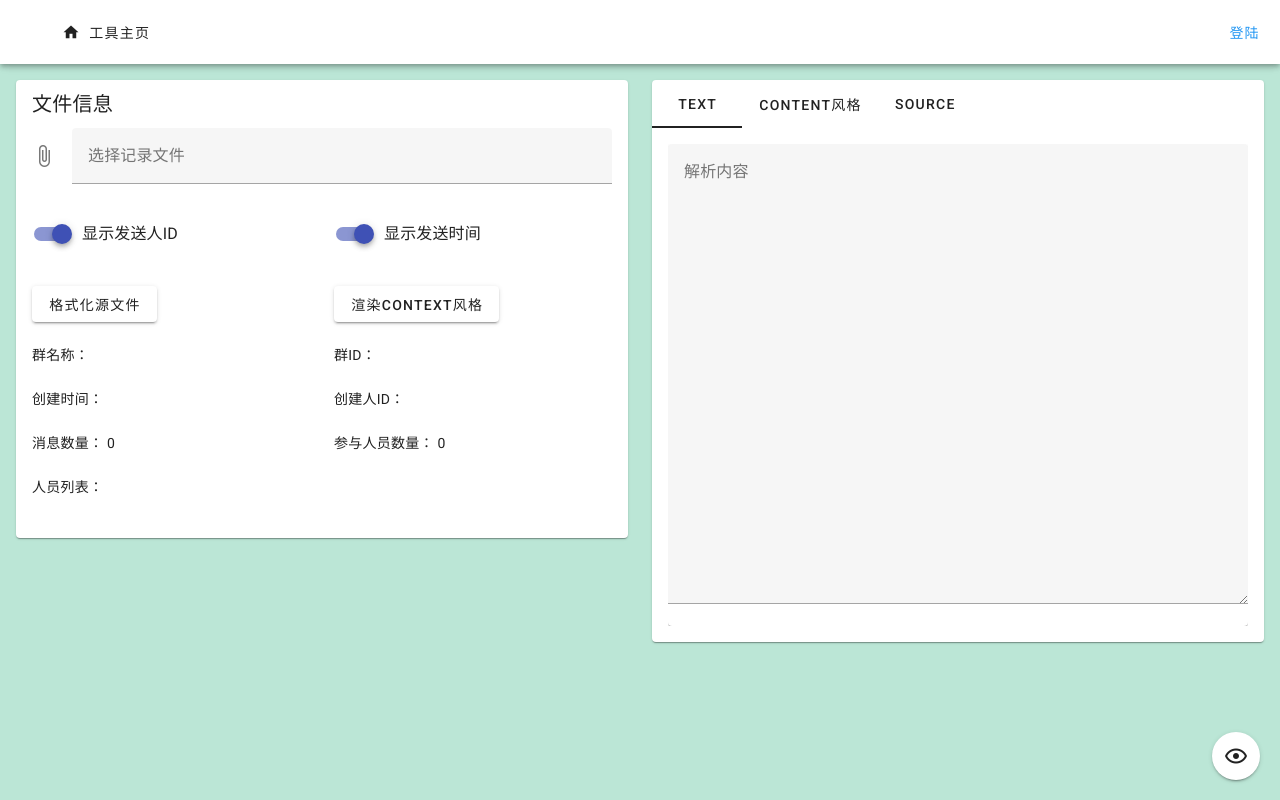
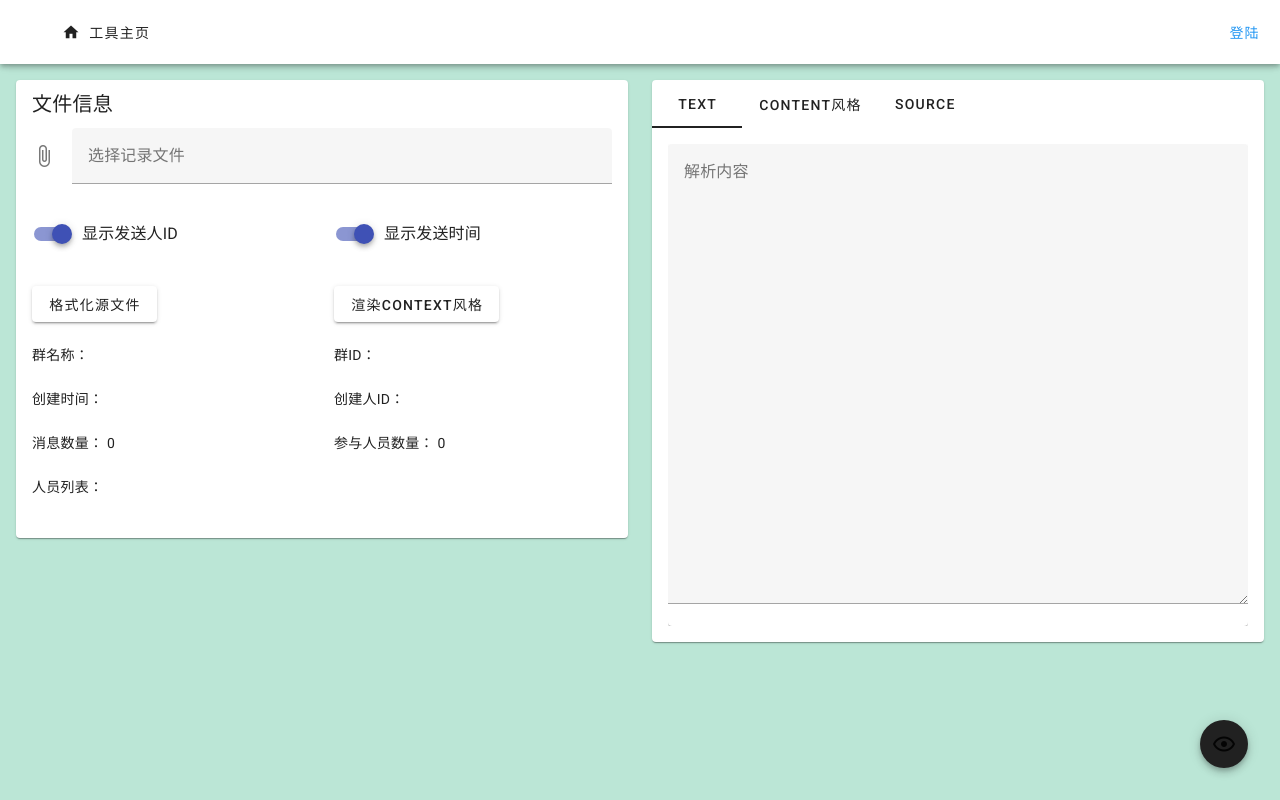
Before and after one commit to eiriksgata/rulateday-api-client-nuxt-ts, a Nuxt app: page /tools/dice/record in a window 1280 px wide. Built offline with nearby package versions, Linux system fonts and the light colour scheme.

Commit message:
fix reading mode button

```diff
--- a/components/dice/record/FileInfo.vue
+++ b/components/dice/record/FileInfo.vue
@@ -41,7 +41,7 @@
             <div class="sender-list-item-box" :key="key" v-for="(value, key) in senderMap">
               <v-item v-slot="{ isSelected, toggle }">
                 <v-card elevation="5" :color="isSelected ? 'primary' : ''" @click="
-                                                                                                                                                                                                                                                                                                                                                                                  if (toggle) toggle();
+                                                                                                                                                                                                                                                                                                                                                                                                                                                  if (toggle) toggle();
                   selectChangePictureSender(value[0]);
                   ">
                   <v-img :src="senderPicture.get(value[0])"></v-img>
@@ -175,4 +175,8 @@ const chatRecordTextViewHandler = (): void => {
 const selectChangePictureSender = (id: number): void => {
   currentSelectChangePictureSenderId.value = id;
 }
+
+watch(switchButton, () => {
+  chatRecordTextViewHandler();
+})
 </script>
--- a/components/dice/record/OutRecordView.vue
+++ b/components/dice/record/OutRecordView.vue
@@ -57,7 +57,6 @@
 </template>
 
 <script lang="ts" setup>
-import { ContentStyleData } from './FileInfo.component.module'
 import { useRecordOut } from '../../../stores/out-record-data';
 
 
--- a/pages/tools/dice/record/index.vue
+++ b/pages/tools/dice/record/index.vue
@@ -1,17 +1,20 @@
 <template>
   <v-container fluid>
-    <v-btn :icon="readingMode.icon" elevation="2" class="float-button-style" :position="'fixed'"
-      :location="'bottom right'" @click="switchReadingMode">
-    </v-btn>
 
     <v-row>
       <v-col v-show="!readingMode.enable" cols="12" md="6" sm="12">
         <DiceRecordFileInfo />
       </v-col>
       <v-col cols="12" :md="readingMode.md" sm="12">
+
         <DiceRecordOutRecordView />
       </v-col>
     </v-row>
+
+    <v-btn theme="dark" :icon="readingMode.icon" elevation="5" class="float-button-style" :position="'fixed'"
+      :location="'bottom right'" @click="switchReadingMode">
+    </v-btn>
+
 
   </v-container>
 </template>
@@ -39,6 +42,6 @@ const switchReadingMode = () => {
 
 <style lang="scss" scoped >
 .float-button-style {
-  margin: 20px;
+  margin: 2em;
 }
 </style>
```
